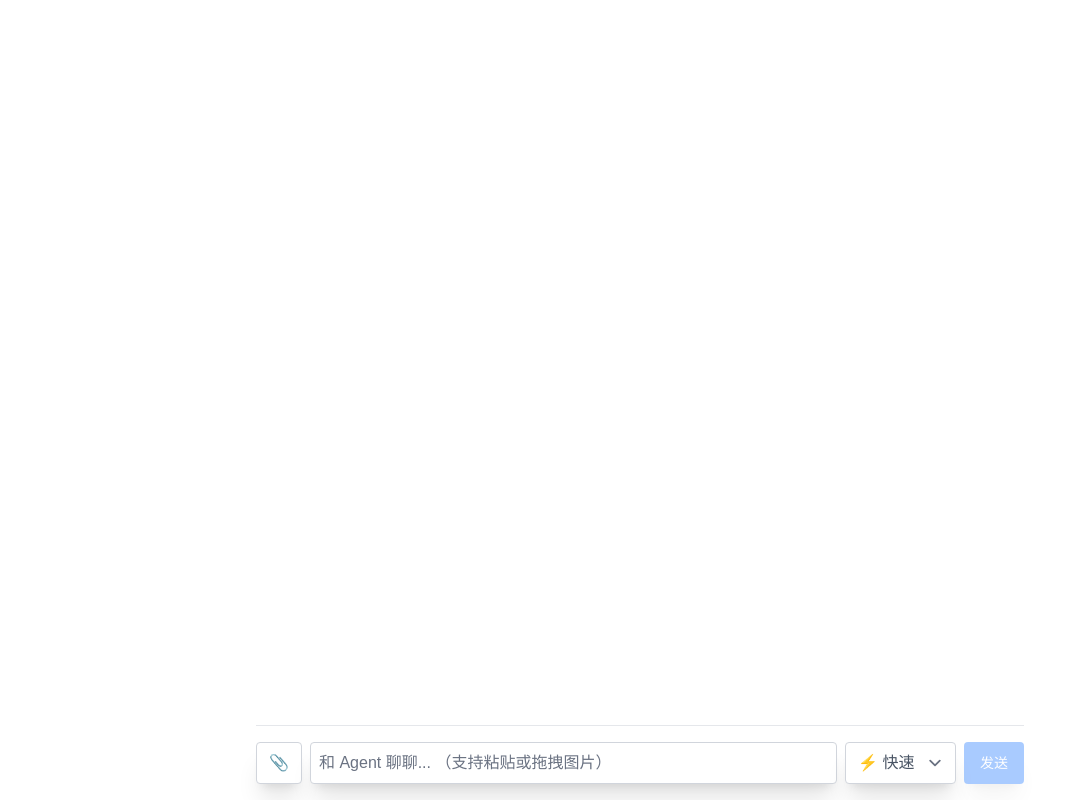
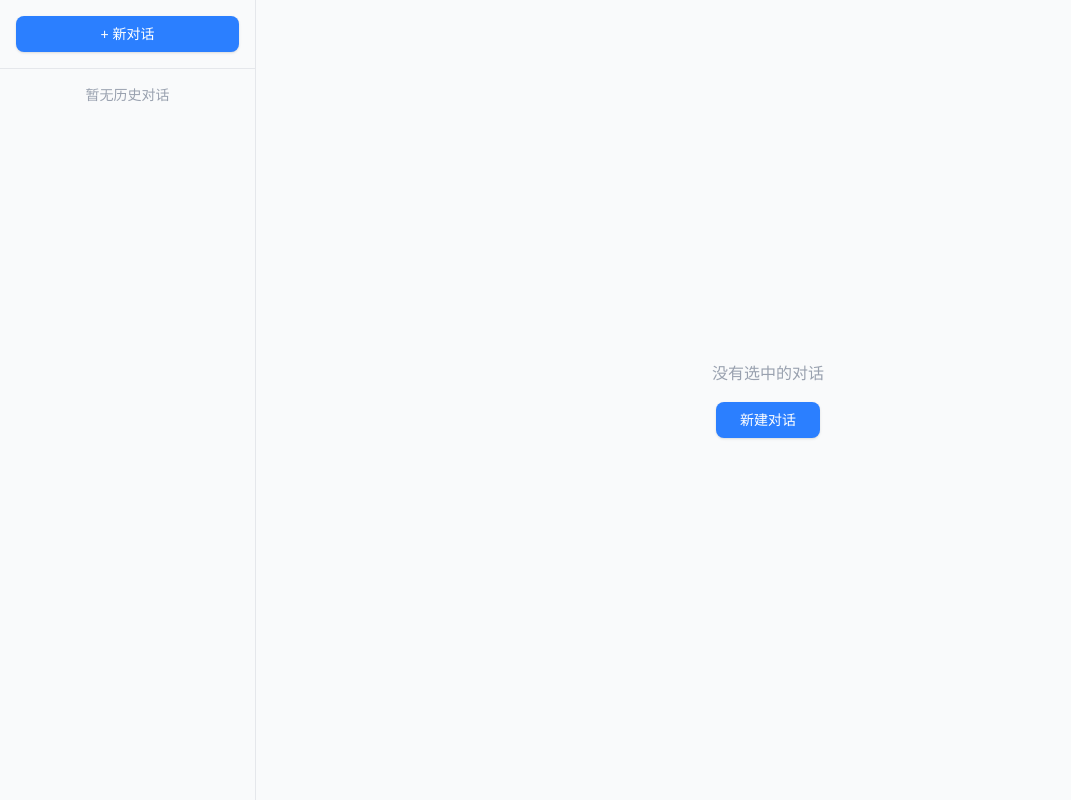
Before and after one commit to shenck215/ai-agent-nextjs-google, a Next.js app: page / in a window 1280 px wide. Shown: the whole page, without its empty margins (0-1071 px from the left). Built offline with nearby package versions, Linux system fonts and the light colour scheme.

Commit message:
feat: 添加多会话聊天管理功能，支持本地存储和会话切换。

```diff
--- a/app/page.tsx
+++ b/app/page.tsx
@@ -4,8 +4,20 @@
 "use client";
 
 import { useChat } from "@ai-sdk/react";
-import { DefaultChatTransport, FileUIPart } from "ai";
+import { DefaultChatTransport, FileUIPart, UIMessage } from "ai";
 import { useState, useCallback, useEffect, useRef } from "react";
+
+export type ChatSession = {
+	id: string;
+	title: string;
+	updatedAt: number;
+	messages: UIMessage[];
+	model?: "fast" | "thinking" | "image";
+};
+
+function generateId() {
+	return Math.random().toString(36).substring(2, 10);
+}
 import MarkdownRenderer from "./components/markdown-renderer";
 import { PriceCard } from "./components/tools/price-card";
 
@@ -129,13 +141,21 @@ async function filesToFileUIParts(files: File[]): Promise<FileUIPart[]> {
 	);
 }
 
-export default function Chat() {
+function ChatWindow({
+	session,
+	onSaveSession,
+}: {
+	session: ChatSession;
+	onSaveSession: (session: ChatSession) => void;
+}) {
 	// 自动滚动 Refs (Move to top to fix React Compiler issue)
 	const scrollContainerRef = useRef<HTMLDivElement>(null);
 	const bottomRef = useRef<HTMLDivElement>(null);
 	const isUserScrolled = useRef(false);
 	const [bgColor, setBgColor] = useState<string>("#ffffff");
-	const [model, setModel] = useState<"fast" | "thinking" | "image">("fast");
+	const [model, setModel] = useState<"fast" | "thinking" | "image">(
+		session.model || "fast",
+	);
 	// 灯笸预览图片 URL
 	const [viewingImage, setViewingImage] = useState<string | null>(null);
 	const {
@@ -147,10 +167,38 @@ export default function Chat() {
 		error,
 		clearError,
 	} = useChat({
+		id: session.id,
 		transport: new DefaultChatTransport({
 			api: "/api/chat",
 		}),
 	});
+
+	const isInitialized = useRef(false);
+
+	useEffect(() => {
+		if (session.messages?.length > 0) {
+			setMessages(session.messages);
+		}
+		isInitialized.current = true;
+	}, [session.id]); // eslint-disable-line react-hooks/exhaustive-deps
+
+	useEffect(() => {
+		if (!isInitialized.current) return;
+
+		if (
+			messages.length > 0 ||
+			session.messages.length === 0 ||
+			session.model !== model
+		) {
+			onSaveSession({
+				...session,
+				messages,
+				model,
+			});
+		}
+
+		// eslint-disable-next-line react-hooks/exhaustive-deps
+	}, [messages, model]);
 
 	const [input, setInput] = useState("");
 	// 待发送的图片文件列表
@@ -241,13 +289,11 @@ export default function Chat() {
 		} catch {
 			// keep original
 		}
-		// eslint-disable-next-line react-hooks/set-state-in-effect
 		setToastMsg(msg);
 		clearError(); // 恢复为 ready 状态，可再次提问
 		const t = setTimeout(() => setToastMsg(null), 5000);
 		return () => clearTimeout(t);
 	}, [error]); // eslint-disable-line react-hooks/exhaustive-deps
-
 
 	// reasoning 计时：key = `${msgId}-${partIndex}`, value = { startMs, doneMs? }
 	const [reasoningTimers, setReasoningTimers] = useState<
@@ -307,7 +353,6 @@ export default function Chat() {
 
 	// 更新 reasoning 计时
 	useEffect(() => {
-		// eslint-disable-next-line react-hooks/set-state-in-effect
 		setReasoningTimers((prev) => {
 			const next = new Map(prev);
 			let changed = false;
@@ -331,7 +376,7 @@ export default function Chat() {
 
 	return (
 		<div
-			className="transition-colors duration-700 h-screen flex flex-col"
+			className="transition-colors duration-700 h-full flex flex-col relative"
 			style={{ backgroundColor: bgColor }}
 		>
 			{/* 图片灯笸 */}
@@ -791,3 +836,192 @@ export default function Chat() {
 		</div>
 	);
 }
+
+export default function App() {
+	const [sessions, setSessions] = useState<ChatSession[]>(() => {
+		if (typeof window === "undefined") return [];
+		const saved = localStorage.getItem("chat_sessions");
+		if (saved) {
+			try {
+				return JSON.parse(saved);
+			} catch {
+				return [];
+			}
+		}
+		return [];
+	});
+
+	const [activeSessionId, setActiveSessionId] = useState<string | null>(null);
+
+	const [isLoaded, setIsLoaded] = useState(false);
+
+	useEffect(() => {
+		const timer = setTimeout(() => setIsLoaded(true), 0);
+		return () => clearTimeout(timer);
+	}, []);
+
+	useEffect(() => {
+		if (isLoaded) {
+			localStorage.setItem("chat_sessions", JSON.stringify(sessions));
+		}
+	}, [sessions, isLoaded]);
+
+	const handleNewChat = () => {
+		const newSession: ChatSession = {
+			id: generateId(),
+			title: "新对话",
+			updatedAt: Date.now(),
+			messages: [],
+			model: "fast",
+		};
+		setSessions((prev) => [newSession, ...prev]);
+		setActiveSessionId(newSession.id);
+	};
+
+	const handleDeleteChat = (id: string, e: React.MouseEvent) => {
+		e.stopPropagation();
+		setSessions((prev) => {
+			const next = prev.filter((s) => s.id !== id);
+			if (activeSessionId === id) {
+				setActiveSessionId(next.length > 0 ? next[0].id : null);
+			}
+			return next;
+		});
+	};
+
+	if (!isLoaded)
+		return (
+			<div className="h-screen w-full bg-gray-50 flex items-center justify-center">
+				Loading...
+			</div>
+		);
+
+	const activeSession = sessions.find((s) => s.id === activeSessionId) || null;
+
+	return (
+		<div className="flex h-screen w-full bg-white overflow-hidden">
+			{/* 侧边栏 */}
+			<div className="w-64 bg-gray-50 border-r border-gray-200 flex flex-col h-full shrink-0">
+				<div className="p-4 border-b border-gray-200">
+					<button
+						onClick={handleNewChat}
+						className="w-full py-2 bg-blue-500 text-white rounded-lg hover:bg-blue-600 transition-colors cursor-pointer text-sm font-medium shadow-sm"
+					>
+						+ 新对话
+					</button>
+				</div>
+				<div className="flex-1 overflow-y-auto">
+					{sessions.length === 0 ? (
+						<div className="p-4 text-center text-gray-400 text-sm">
+							暂无历史对话
+						</div>
+					) : (
+						[...sessions]
+							.sort((a, b) => b.updatedAt - a.updatedAt)
+							.map((s) => (
+								<div
+									key={s.id}
+									onClick={() => setActiveSessionId(s.id)}
+									className={`p-3 cursor-pointer border-b border-gray-100 flex justify-between items-center group transition-colors ${
+										activeSessionId === s.id
+											? "bg-blue-50/50 block border-l-4 border-l-blue-500"
+											: "hover:bg-gray-100/50 border-l-4 border-transparent"
+									}`}
+								>
+									<div className="flex-1 overflow-hidden pl-1">
+										<div className="text-sm font-medium text-gray-700 truncate">
+											{s.title}
+										</div>
+										<div className="text-xs text-gray-400 mt-1">
+											{new Date(s.updatedAt).toLocaleString(undefined, {
+												month: "numeric",
+												day: "numeric",
+												hour: "2-digit",
+												minute: "2-digit",
+											})}
+										</div>
+									</div>
+									<button
+										onClick={(e) => handleDeleteChat(s.id, e)}
+										className="text-gray-400 hover:text-red-500 opacity-0 group-hover:opacity-100 p-1 cursor-pointer transition-opacity"
+										title="删除对话"
+									>
+										✕
+									</button>
+								</div>
+							))
+					)}
+				</div>
+			</div>
+			{/* 主内容区 */}
+			<div className="flex-1 relative h-full flex flex-col bg-white">
+				{activeSession ? (
+					<>
+						<div className="h-14 flex justify-center items-center px-6 shrink-0 bg-white/90 backdrop-blur z-10 absolute top-0 w-full">
+							<h2
+								className="text-xl text-gray-800 truncate"
+								title={activeSession.title}
+							>
+								{activeSession.title}
+							</h2>
+						</div>
+						<ChatWindow
+							key={activeSession.id}
+							session={activeSession}
+							onSaveSession={(updated) => {
+								setSessions((prev) =>
+									prev.map((s) => {
+										if (s.id === updated.id) {
+											// 提取第一条用户消息的文字作为标题
+											let newTitle = s.title;
+											if (updated.messages.length > 0 && s.title === "新对话") {
+												const firstUserMsg = updated.messages.find(
+													(m) => m.role === "user",
+												);
+												if (firstUserMsg) {
+													const textParts = firstUserMsg.parts.filter(
+														(p: any) => p.type === "text",
+													);
+													const text = textParts
+														.map((p: any) => p.text)
+														.join(" ")
+														.trim();
+													if (text) {
+														newTitle =
+															text.substring(0, 15) +
+															(text.length > 15 ? "..." : "");
+													} else {
+														// 若只有图片
+														newTitle = "图片对话";
+													}
+												}
+											}
+
+											let newUpdatedAt = Math.max(updated.updatedAt, s.updatedAt);
+											if (updated.messages.length > s.messages.length) {
+												newUpdatedAt = Date.now();
+											}
+
+											return { ...updated, title: newTitle, updatedAt: newUpdatedAt };
+										}
+										return s;
+									}),
+								);
+							}}
+						/>
+					</>
+				) : (
+					<div className="h-full flex items-center justify-center flex-col gap-4 bg-gray-50">
+						<div className="text-gray-400">没有选中的对话</div>
+						<button
+							onClick={handleNewChat}
+							className="px-6 py-2 bg-blue-500 text-white rounded-lg hover:bg-blue-600 transition-colors cursor-pointer shadow-sm text-sm"
+						>
+							新建对话
+						</button>
+					</div>
+				)}
+			</div>
+		</div>
+	);
+}
```
